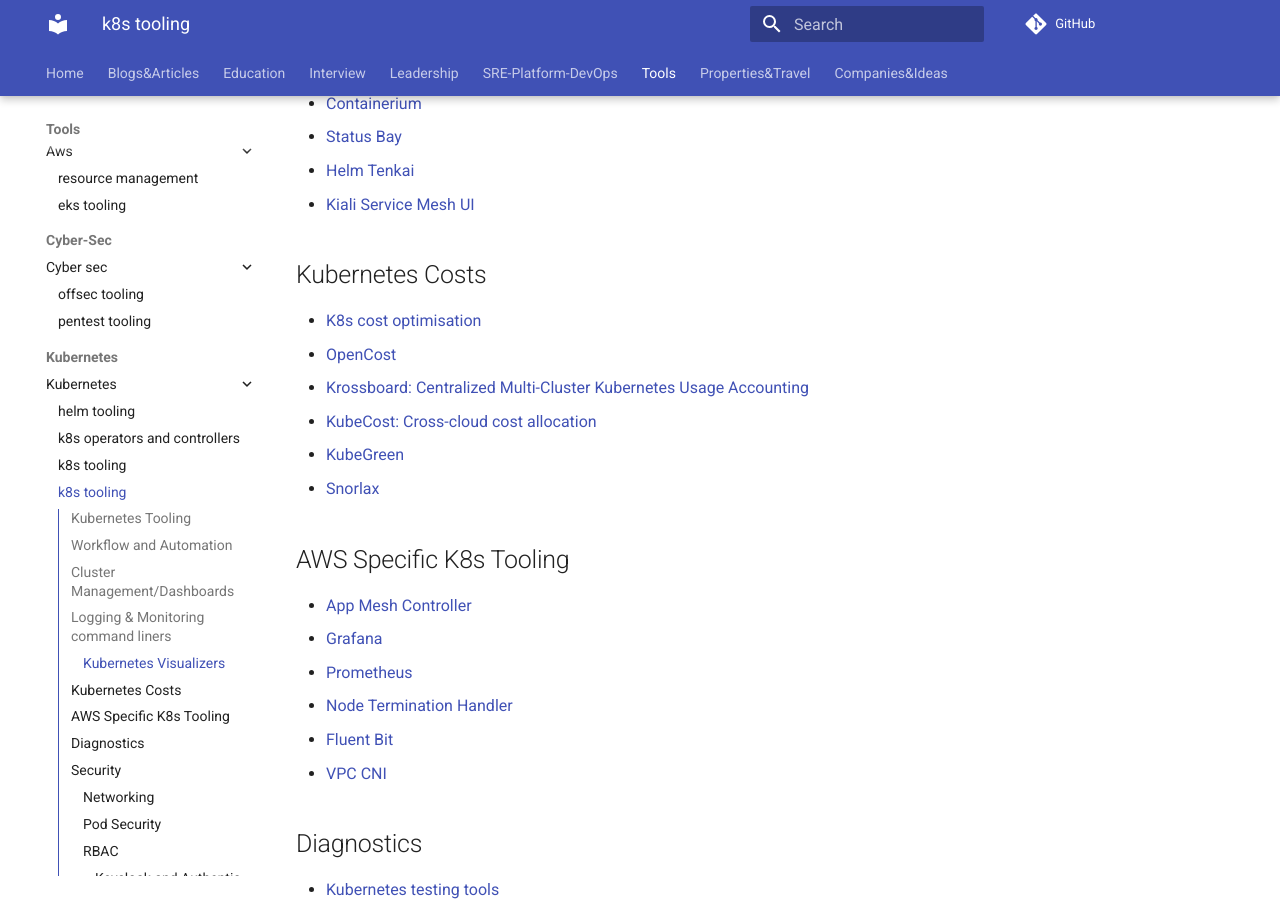
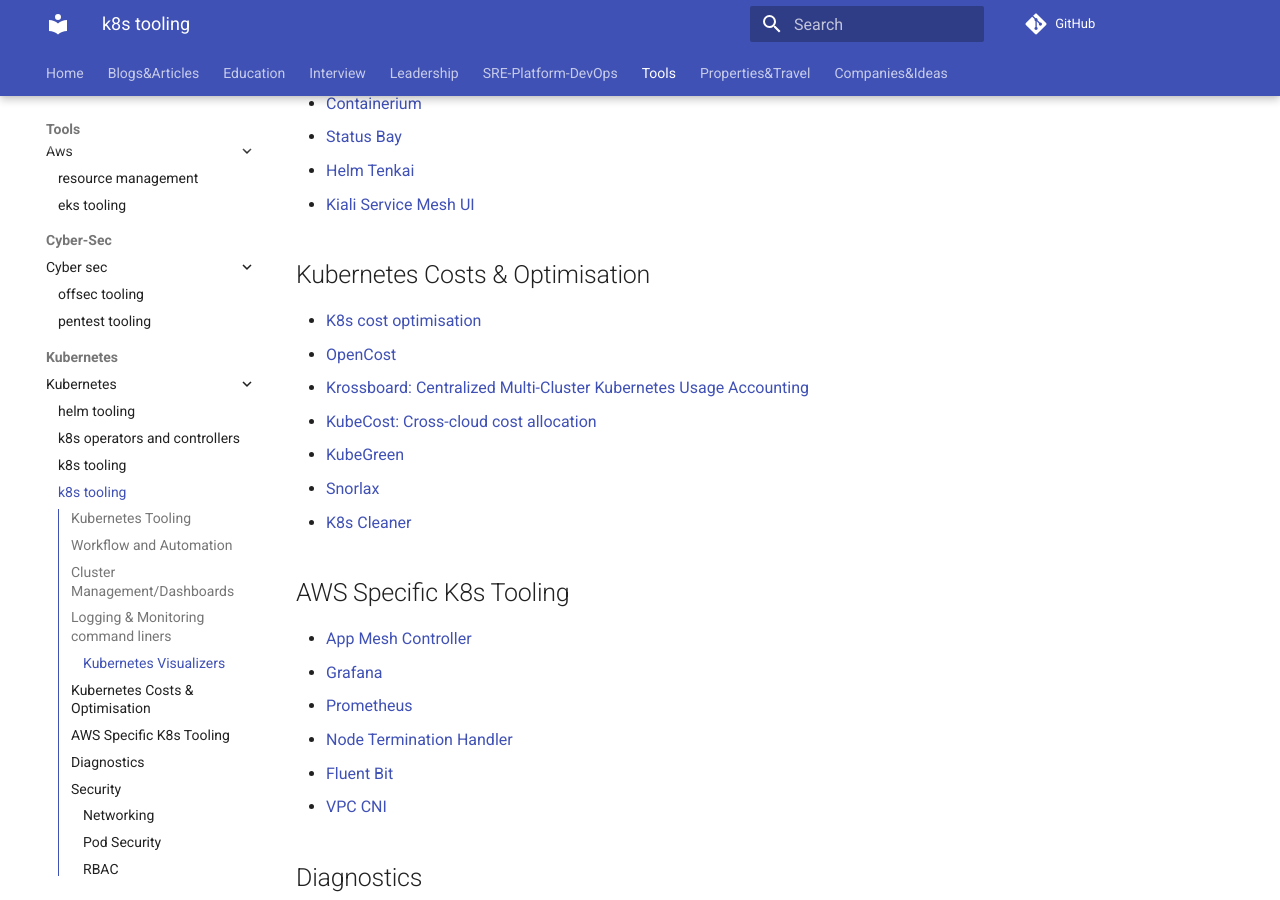
Before and after one commit to ivankatliarchuk/knowledge-base, an MkDocs documentation site: the page built from docs/tools/kubernetes/k8s.md, in a window 1280 px wide and 900 px high, scrolled down 1320 px. Built offline with MkDocs 1.6.1 and Material for MkDocs 9.7.7, drawn with Linux system fonts in a browser that asks for light colours; comment, search, counter and statistics services are not loaded.

Commit message:
kube cleaner
Signed-off-by: ivan katliarchuk <ivan.katliarchuk@gmail.com>

```diff
--- a/docs/tools/kubernetes/k8s.md
+++ b/docs/tools/kubernetes/k8s.md
@@ -50,7 +50,7 @@
 - [Helm Tenkai](https://github.com/softplan/tenkai)
 - [Kiali Service Mesh UI](https://kiali.io/)
 
-## Kubernetes Costs
+## Kubernetes Costs & Optimisation
 
 - [K8s cost optimisation](https://github.com/ivankatliarchuk/kubetools?tab=readme-ov-file#cost-optimisation)
 - [OpenCost](http://opencost.io/)
@@ -58,6 +58,7 @@
 - [KubeCost: Cross-cloud cost allocation](https://github.com/kubecost/cost-model)
 - [KubeGreen](https://kube-green.dev/docs/getting-started/)
 - [Snorlax](https://github.com/moonbeam-nyc/snorlax)
+- [K8s Cleaner](https://github.com/ik-infrastructure-testing/k8s-cleaner-fork)
 
 ## AWS Specific K8s Tooling
 
```
